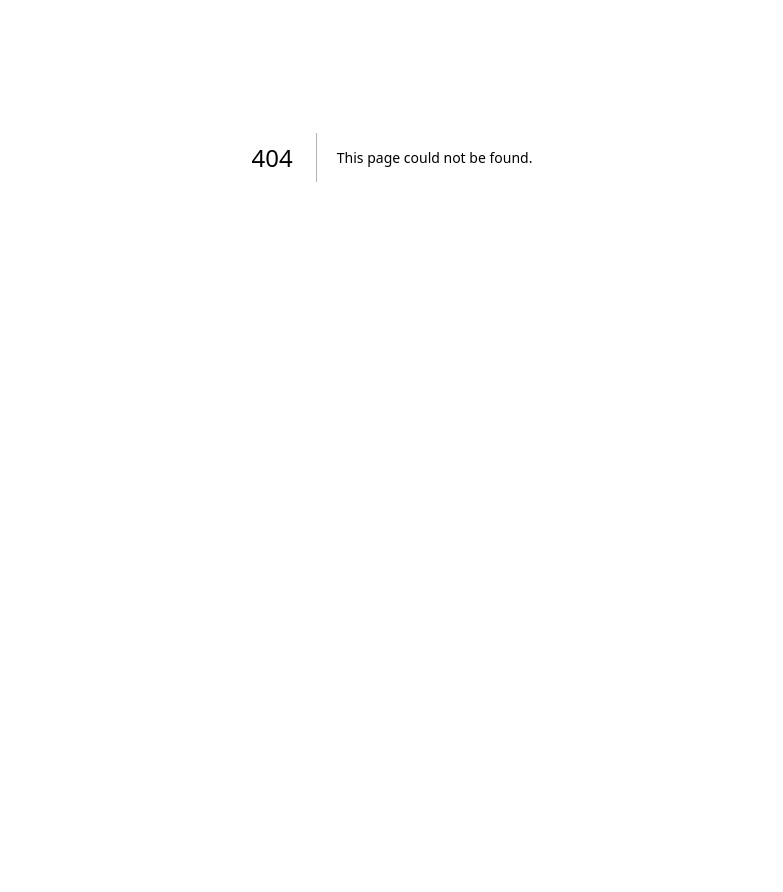
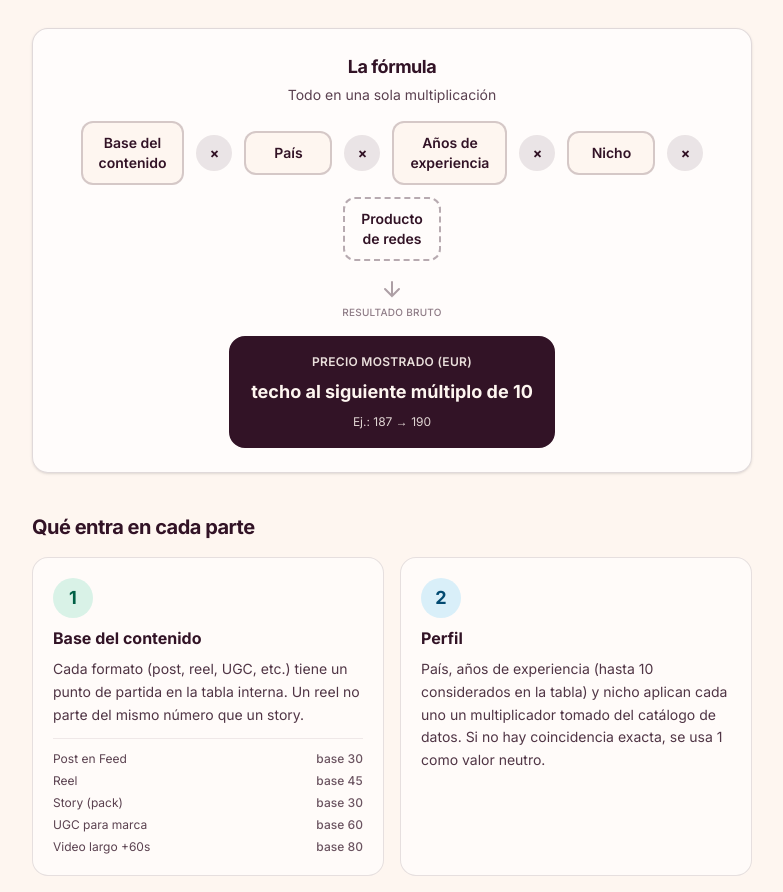
Before and after one commit to daniellanao/conecta-cotiza, a Next.js app: page /modelo in a window 1280 px wide. Before the commit this address had no page. Shown: the part 300-1192 px from the top of the page, without its empty margins (248-1031 px from the left). Before the commit the page ends 857 px from the top, so only its background shows below. Built offline with nearby package versions, Linux system fonts and the light colour scheme.

Commit message:
Explicacion del modelo

```diff
--- /dev/null
+++ b/app/modelo/layout.tsx
@@ -0,0 +1,22 @@
+import { Inter } from "next/font/google";
+
+const inter = Inter({
+  subsets: ["latin", "latin-ext"],
+  display: "swap",
+});
+
+export default function ModeloLayout({
+  children,
+}: Readonly<{
+  children: React.ReactNode;
+}>) {
+  return (
+    <div
+      className={`${inter.className} flex min-h-full flex-1 flex-col bg-[#fef6f0] text-[#321326]`}
+    >
+      <div className="mx-auto w-full max-w-3xl flex-1 px-4 py-8 sm:px-6 sm:py-10">
+        {children}
+      </div>
+    </div>
+  );
+}
--- /dev/null
+++ b/app/modelo/page.tsx
@@ -0,0 +1,215 @@
+import type { Metadata } from "next";
+import { contentsSeed } from "@/data/contents.seed";
+import { PLATFORMS } from "@/models/platform";
+
+export const metadata: Metadata = {
+  title: "Modelo de cotización | Conecta+",
+  description:
+    "Cómo estimamos el precio de un contenido según formato, perfil y redes.",
+};
+
+function TimesGlyph() {
+  return (
+    <span
+      className="flex h-9 w-9 shrink-0 items-center justify-center rounded-full bg-[#321326]/10 text-sm font-bold text-[#321326]"
+      aria-hidden
+    >
+      ×
+    </span>
+  );
+}
+
+function FlowArrow({ label }: { label?: string }) {
+  return (
+    <div className="flex flex-col items-center gap-1 py-1">
+      <svg
+        className="h-6 w-6 text-[#321326]/40"
+        viewBox="0 0 24 24"
+        fill="none"
+        stroke="currentColor"
+        strokeWidth="2"
+        strokeLinecap="round"
+        aria-hidden
+      >
+        <path d="M12 5v14M5 12l7 7 7-7" />
+      </svg>
+      {label ? (
+        <span className="text-center text-[10px] font-medium uppercase tracking-wide text-[#321326]/55">
+          {label}
+        </span>
+      ) : null}
+    </div>
+  );
+}
+
+export default function ModeloPage() {
+  return (
+    <article className="space-y-10">
+      <header className="space-y-3 border-b border-[#321326]/12 pb-8">
+        <p className="text-xs font-semibold uppercase tracking-widest text-[#321326]/60">
+          Guía rápida
+        </p>
+        <h1 className="text-3xl font-bold tracking-tight sm:text-4xl">
+          Cómo se calcula la cotización
+        </h1>
+        <p className="max-w-2xl text-base leading-relaxed opacity-85">
+          El precio parte de un valor base según el tipo de pieza y se ajusta con
+          tu país, experiencia, nicho y el alcance en redes. Al final se redondea
+          hacia arriba a la decena de euros más cercana.
+        </p>
+      </header>
+
+      <section
+        className="rounded-2xl border border-[#321326]/15 bg-white/70 p-5 shadow-sm sm:p-6"
+        aria-labelledby="formula-heading"
+      >
+        <h2
+          id="formula-heading"
+          className="mb-1 text-center text-lg font-bold tracking-tight"
+        >
+          La fórmula
+        </h2>
+        <p className="mb-4 text-center text-sm opacity-80">
+          Todo en una sola multiplicación
+        </p>
+        <div className="flex flex-col items-stretch gap-3">
+          <div className="flex flex-wrap items-center justify-center gap-2 sm:gap-3">
+            <span className="rounded-xl border-2 border-[#321326]/20 bg-[#fef6f0] px-3 py-2.5 text-center text-xs font-semibold sm:min-w-[5.5rem] sm:px-4 sm:text-sm">
+              Base del
+              <br />
+              contenido
+            </span>
+            <TimesGlyph />
+            <span className="rounded-xl border-2 border-[#321326]/20 bg-[#fef6f0] px-3 py-2.5 text-center text-xs font-semibold sm:min-w-[5.5rem] sm:px-4 sm:text-sm">
+              País
+            </span>
+            <TimesGlyph />
+            <span className="rounded-xl border-2 border-[#321326]/20 bg-[#fef6f0] px-3 py-2.5 text-center text-xs font-semibold sm:min-w-[5.5rem] sm:px-4 sm:text-sm">
+              Años de
+              <br />
+              experiencia
+            </span>
+            <TimesGlyph />
+            <span className="rounded-xl border-2 border-[#321326]/20 bg-[#fef6f0] px-3 py-2.5 text-center text-xs font-semibold sm:min-w-[5.5rem] sm:px-4 sm:text-sm">
+              Nicho
+            </span>
+            <TimesGlyph />
+            <span className="rounded-xl border-2 border-dashed border-[#321326]/35 bg-[#321326]/05 px-3 py-2.5 text-center text-xs font-semibold sm:min-w-[6rem] sm:px-4 sm:text-sm">
+              Producto
+              <br />
+              de redes
+            </span>
+          </div>
+          <FlowArrow label="resultado bruto" />
+          <div className="mx-auto flex max-w-md flex-col items-center gap-2 rounded-2xl border-2 border-[#321326] bg-[#321326] px-5 py-4 text-center text-[#fef6f0]">
+            <span className="text-xs font-semibold uppercase tracking-wide opacity-90">
+              Precio mostrado (EUR)
+            </span>
+            <span className="text-lg font-bold">
+              techo al siguiente múltiplo de 10
+            </span>
+            <span className="text-xs opacity-85">
+              Ej.: 187 → 190
+            </span>
+          </div>
+        </div>
+      </section>
+
+      <section aria-labelledby="factores-heading">
+        <h2
+          id="factores-heading"
+          className="mb-4 text-xl font-bold tracking-tight"
+        >
+          Qué entra en cada parte
+        </h2>
+        <div className="grid gap-4 sm:grid-cols-2">
+        <div className="rounded-2xl border border-[#321326]/12 bg-white/60 p-4 sm:p-5">
+          <div className="mb-2 flex h-10 w-10 items-center justify-center rounded-full bg-emerald-500/15 text-lg font-bold text-emerald-800">
+            1
+          </div>
+          <h3 className="text-base font-bold">Base del contenido</h3>
+          <p className="mt-2 text-sm leading-relaxed opacity-85">
+            Cada formato (post, reel, UGC, etc.) tiene un punto de partida en la
+            tabla interna. Un reel no parte del mismo número que un story.
+          </p>
+          <ul className="mt-3 space-y-1.5 border-t border-[#321326]/10 pt-3 text-xs opacity-80">
+            {contentsSeed.map((c) => (
+              <li key={c.id} className="flex justify-between gap-2">
+                <span>{c.name}</span>
+                <span className="tabular-nums font-medium opacity-90">
+                  base {c.base}
+                </span>
+              </li>
+            ))}
+          </ul>
+        </div>
+        <div className="rounded-2xl border border-[#321326]/12 bg-white/60 p-4 sm:p-5">
+          <div className="mb-2 flex h-10 w-10 items-center justify-center rounded-full bg-sky-500/15 text-lg font-bold text-sky-900">
+            2
+          </div>
+          <h3 className="text-base font-bold">Perfil</h3>
+          <p className="mt-2 text-sm leading-relaxed opacity-85">
+            País, años de experiencia (hasta 10 considerados en la tabla) y
+            nicho aplican cada uno un multiplicador tomado del catálogo de
+            datos. Si no hay coincidencia exacta, se usa 1 como valor neutro.
+          </p>
+        </div>
+        <div className="rounded-2xl border border-[#321326]/12 bg-white/60 p-4 sm:col-span-2 sm:p-5">
+          <div className="mb-2 flex h-10 w-10 items-center justify-center rounded-full bg-amber-500/15 text-lg font-bold text-amber-900">
+            3
+          </div>
+          <h3 className="text-base font-bold">Redes sociales</h3>
+          <p className="mt-2 text-sm leading-relaxed opacity-85">
+            Por cada red que tengas cargada se calcula un factor y luego se
+            multiplican todos entre sí:
+          </p>
+          <div className="mt-4 flex flex-wrap items-center justify-center gap-2 rounded-xl bg-[#321326]/06 px-3 py-4 text-center font-mono text-xs sm:text-sm">
+            <span className="rounded-lg bg-white/80 px-2 py-1 shadow-sm">
+              seguidores
+            </span>
+            <span className="font-bold text-[#321326]/50">×</span>
+            <span className="rounded-lg bg-white/80 px-2 py-1 shadow-sm">
+              engagement ÷ 100
+            </span>
+            <span className="font-bold text-[#321326]/50">×</span>
+            <span className="rounded-lg bg-white/80 px-2 py-1 shadow-sm">
+              peso de la red
+            </span>
+          </div>
+          <p className="mt-3 text-xs leading-relaxed opacity-75">
+            El “peso de la red” es un coeficiente distinto por plataforma
+            (Instagram, TikTok, YouTube, X, LinkedIn). Si no registraste ninguna
+            red, este bloque vale 1 y solo cuentan base + perfil.
+          </p>
+          <ul className="mt-3 flex flex-wrap gap-2 text-[11px] font-medium opacity-70">
+            {PLATFORMS.map((p) => (
+              <li
+                key={p.id}
+                className="rounded-full border border-[#321326]/12 bg-[#fef6f0] px-2.5 py-1"
+              >
+                {p.name}
+              </li>
+            ))}
+          </ul>
+        </div>
+        </div>
+      </section>
+
+      <section
+        className="rounded-2xl border border-[#321326]/15 bg-[#321326]/08 p-5 sm:p-6"
+        aria-labelledby="ui-heading"
+      >
+        <h2 id="ui-heading" className="text-base font-bold">
+          Lo que ves en la ficha
+        </h2>
+        <p className="mt-2 text-sm leading-relaxed opacity-90">
+          En pantalla, además del precio base del modelo, mostramos una{" "}
+          <strong className="font-semibold">banda de ±10&nbsp;%</strong> alrededor
+          de esa cifra (mínimo y máximo), para reflejar que la negociación real
+          puede moverse un poco arriba o abajo. El número central sigue siendo el
+          del modelo descrito arriba.
+        </p>
+      </section>
+    </article>
+  );
+}
--- a/components/Navbar.tsx
+++ b/components/Navbar.tsx
@@ -3,6 +3,7 @@
 import { FontAwesomeIcon } from "@fortawesome/react-fontawesome";
 import {
   faBars,
+  faCircleQuestion,
   faHouse,
   faRightLeft,
   faUsers,
@@ -20,6 +21,7 @@ const navLinks: readonly {
   { href: "/", label: "Inicio", icon: faHouse },
   { href: "/creadores", label: "Creadores", icon: faUsers },
   { href: "/comparar", label: "Comparar", icon: faRightLeft },
+  { href: "/modelo", label: "Modelo", icon: faCircleQuestion },
 ];
 
 export function Navbar() {
```
Also changed, not shown: 1 other file (tests, documents, lock files or other folders).
